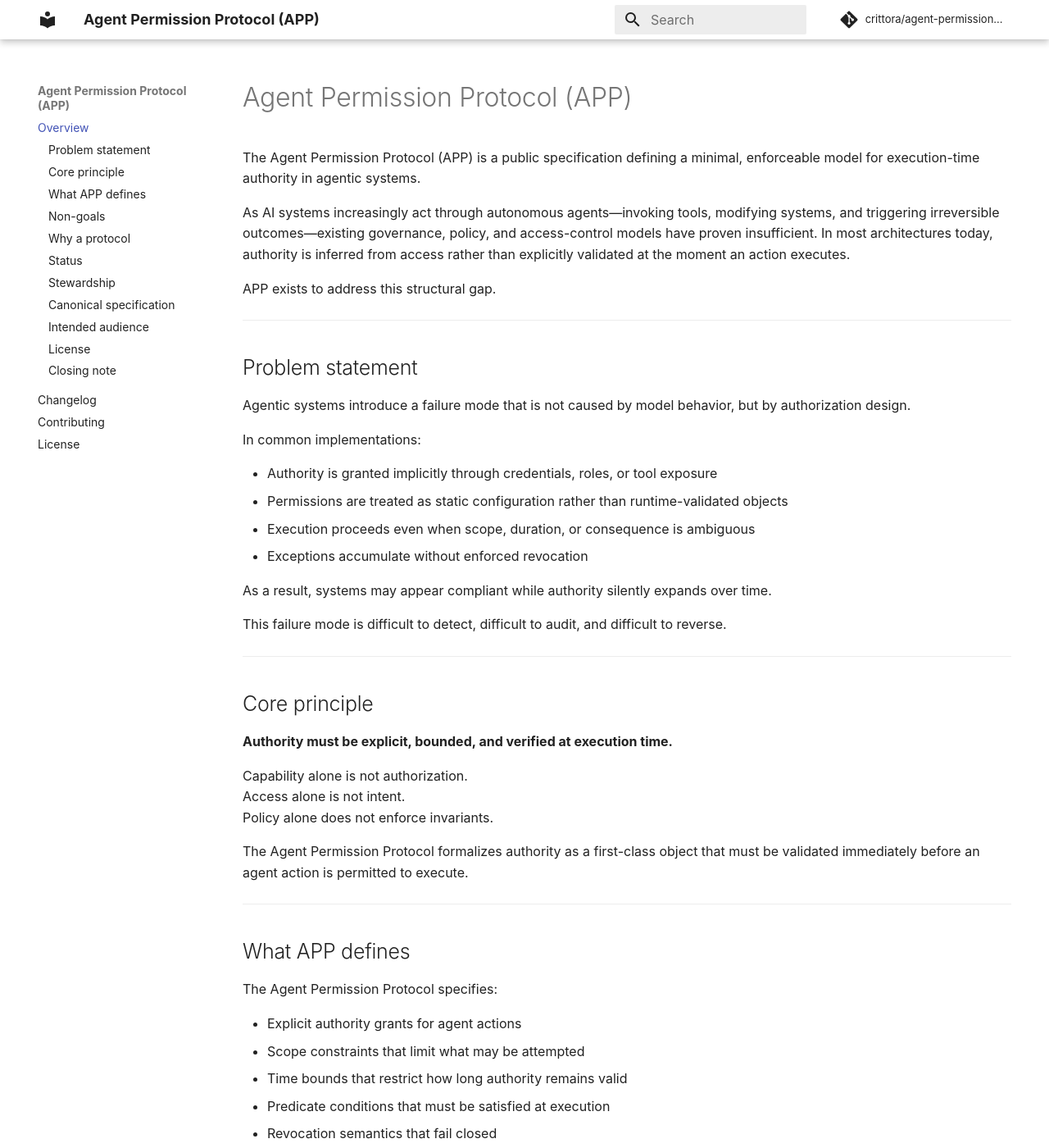
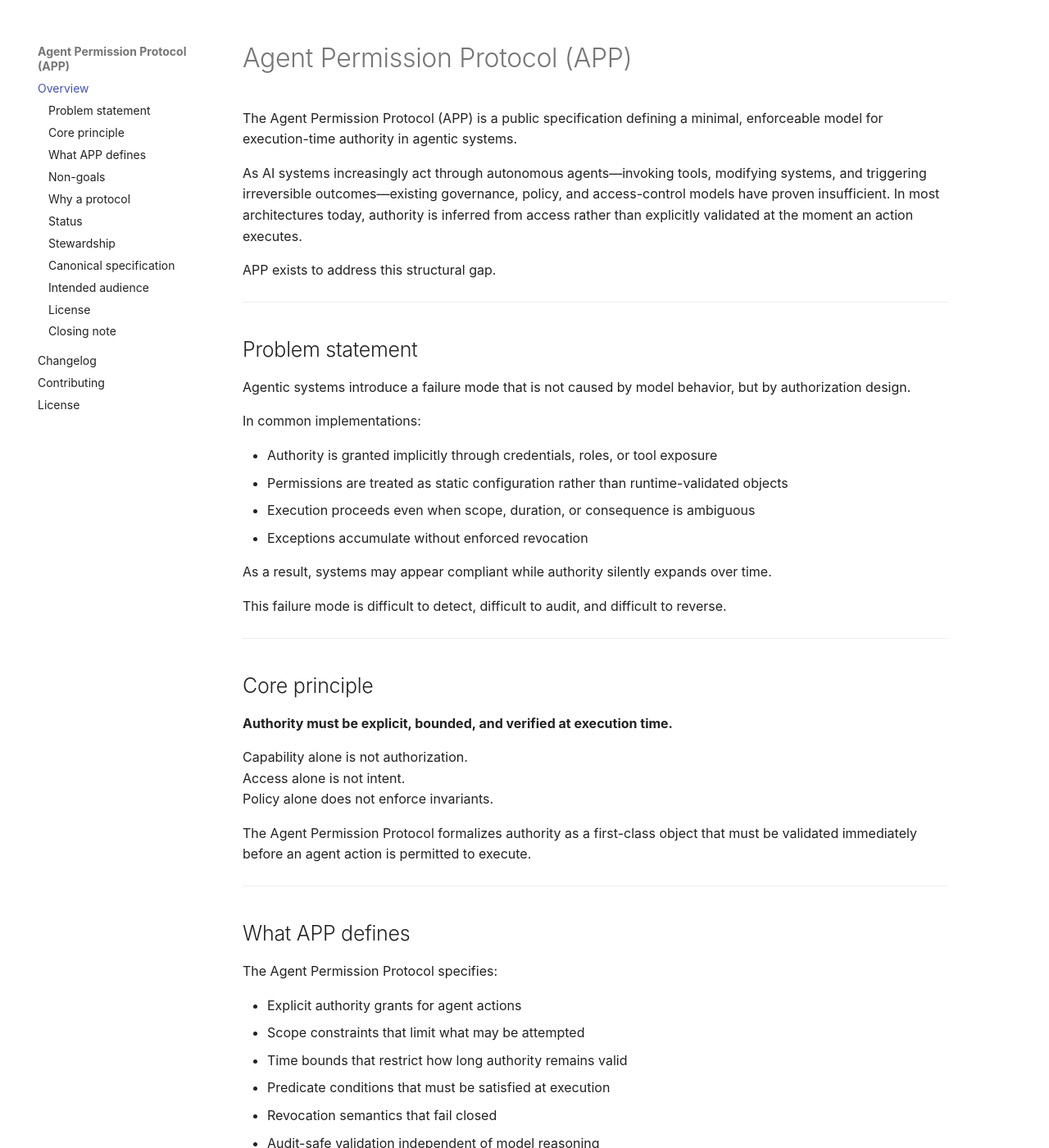
Before and after one commit to Crittora/agent-permission-protocol, an MkDocs documentation site: the page built from docs/index.md, in a window 1280 px wide and 1400 px high. Shown: the whole window at 82% size. Built offline with MkDocs 1.6.1 and Material for MkDocs 9.7.7, drawn with Linux system fonts in a browser that asks for light colours; comment, search, counter and statistics services are not loaded.

Commit message:
Add extra CSS for improved layout and hide header and tabs

```diff
--- /dev/null
+++ b/docs/stylesheets/extra.css
@@ -0,0 +1,8 @@
+.md-header,
+.md-tabs {
+  display: none;
+}
+
+.md-content {
+  max-width: 900px;
+}
--- a/mkdocs.yml
+++ b/mkdocs.yml
@@ -4,6 +4,9 @@ site_url: https://agentpermissionprotocol.com
 
 repo_name: crittora/agent-permission-protocol
 repo_url: https://github.com/crittora/agent-permission-protocol
+
+extra_css:
+  - stylesheets/extra.css
 
 nav:
   - Overview: index.md
```
